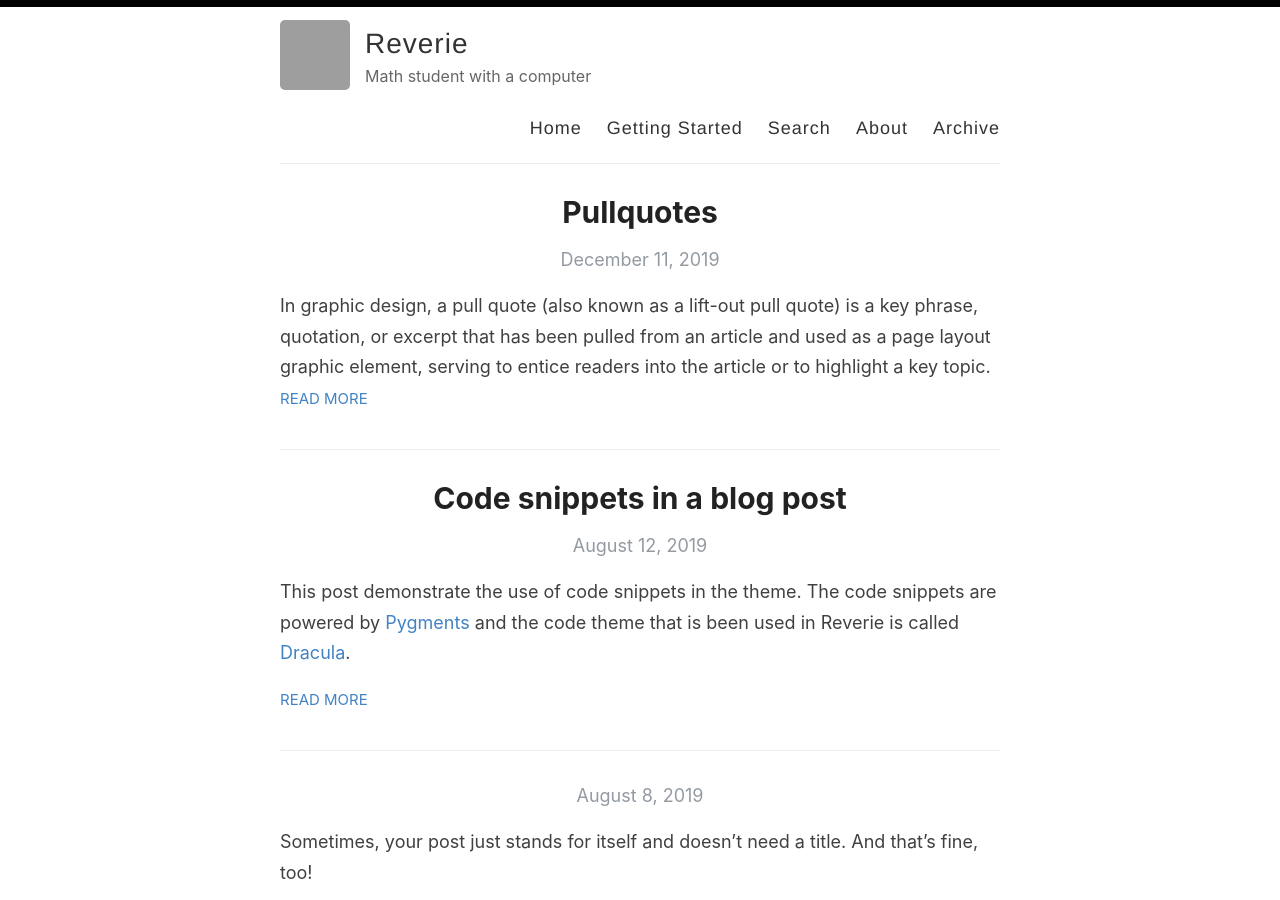
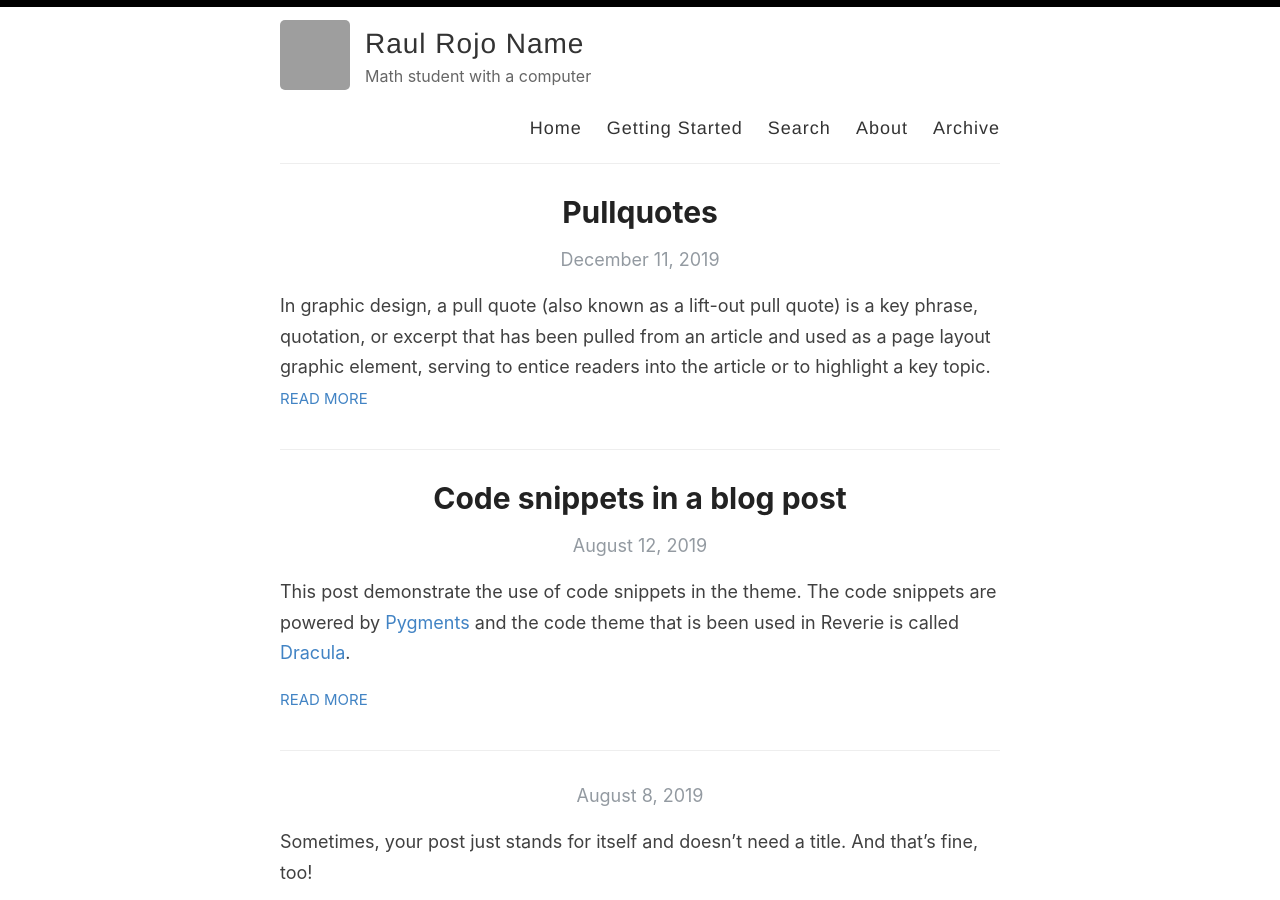
Before and after one commit to raul-rojor/raul-rojor.github.io, a Jekyll site: the page built from index.html, in a window 1280 px wide and 900 px high. Built offline with Jekyll 4.4.1, drawn with Linux system fonts in a browser that asks for light colours; the list of posts is cut into pages by our own code; grey boxes are pictures that could not be loaded.

Commit message:
Update site name in configuration file

```diff
--- a/_config.yml
+++ b/_config.yml
@@ -3,7 +3,7 @@
 #
 
 # Name of your site (displayed in the header)
-name: Reverie
+name: Raul Rojo Name
 
 # Name of the author
 author: Raul Rojo Name
```
